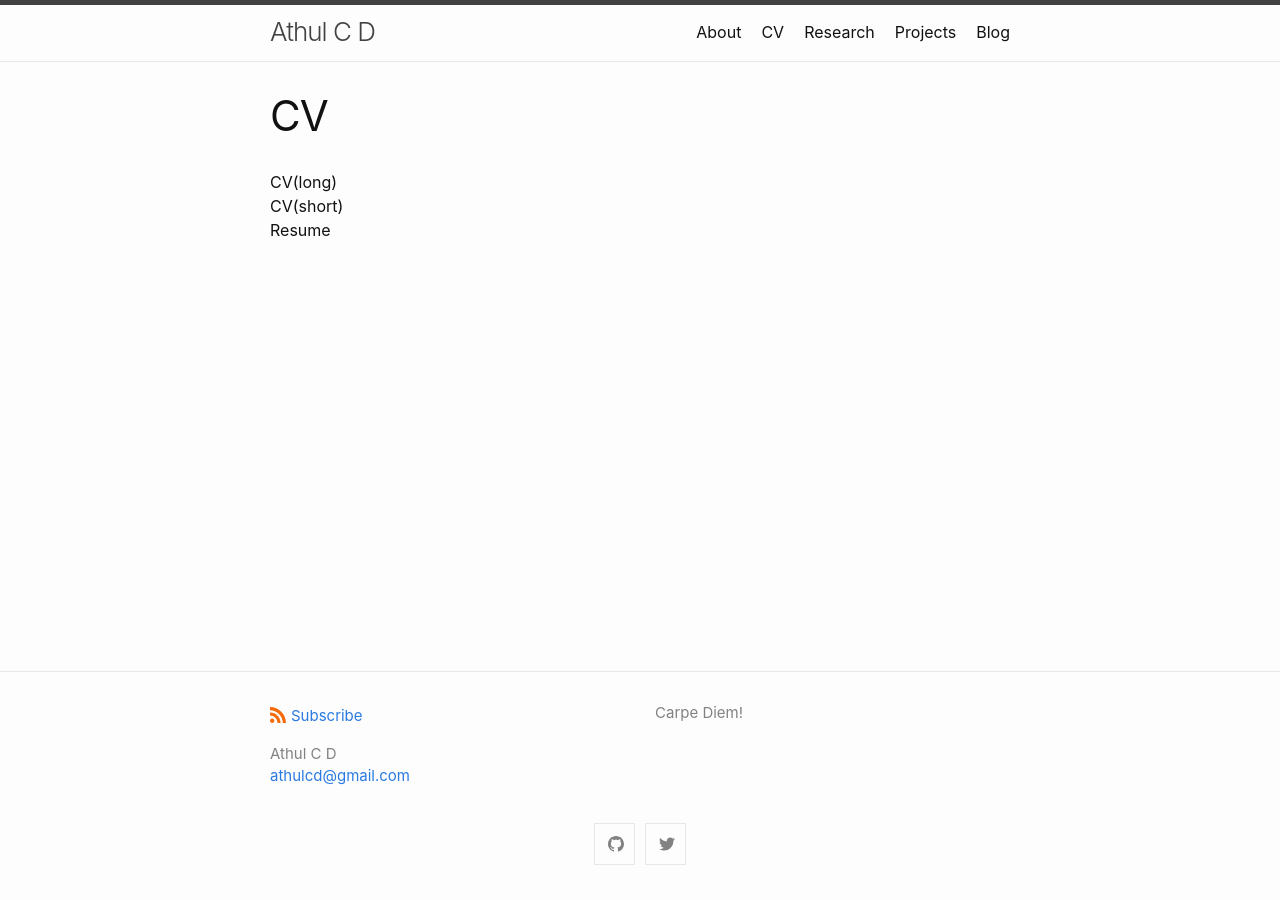
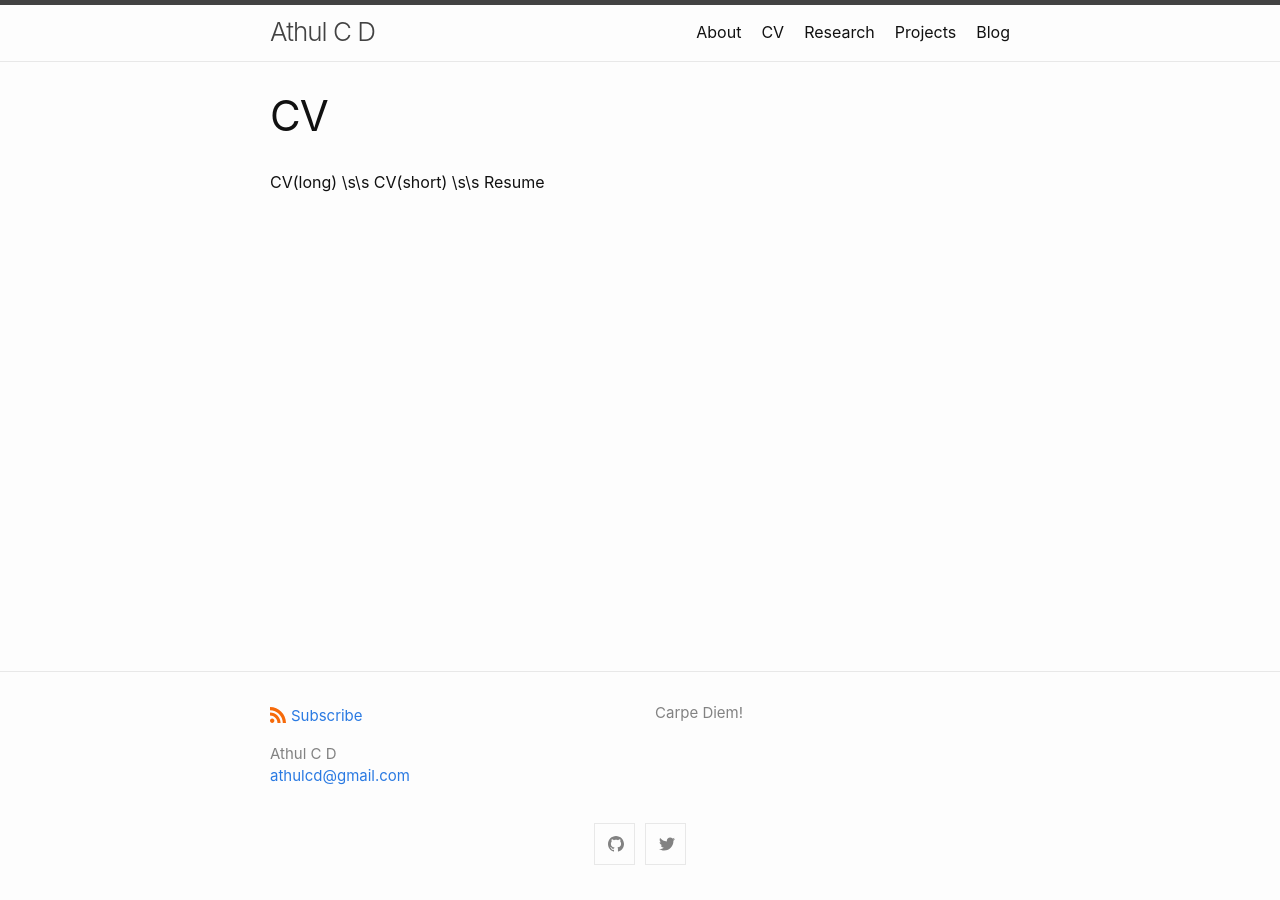
Before and after one commit to athulcd/athulcd.github.io, a Jekyll site: the page built from cv.md, in a window 1280 px wide. Built offline with Jekyll 4.4.1, drawn with Linux system fonts in a browser that asks for light colours.

Commit message:
Update cv.md

```diff
--- a/cv.md
+++ b/cv.md
@@ -3,6 +3,6 @@ layout: page
 title: CV
 permalink: /cv/
 ---
-CV(long) \\
-CV(short) \\
+CV(long) \s\s
+CV(short) \s\s
 Resume
```
